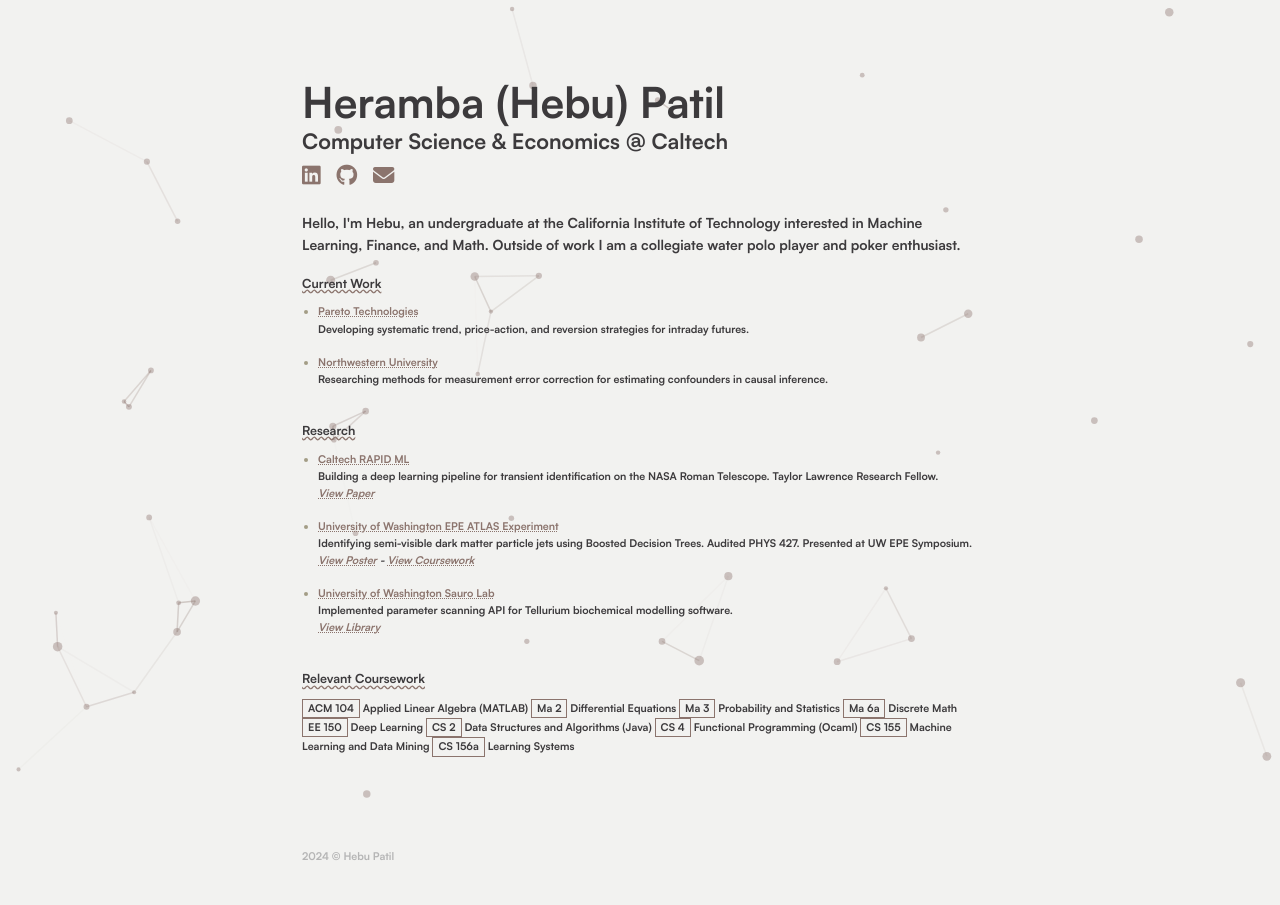
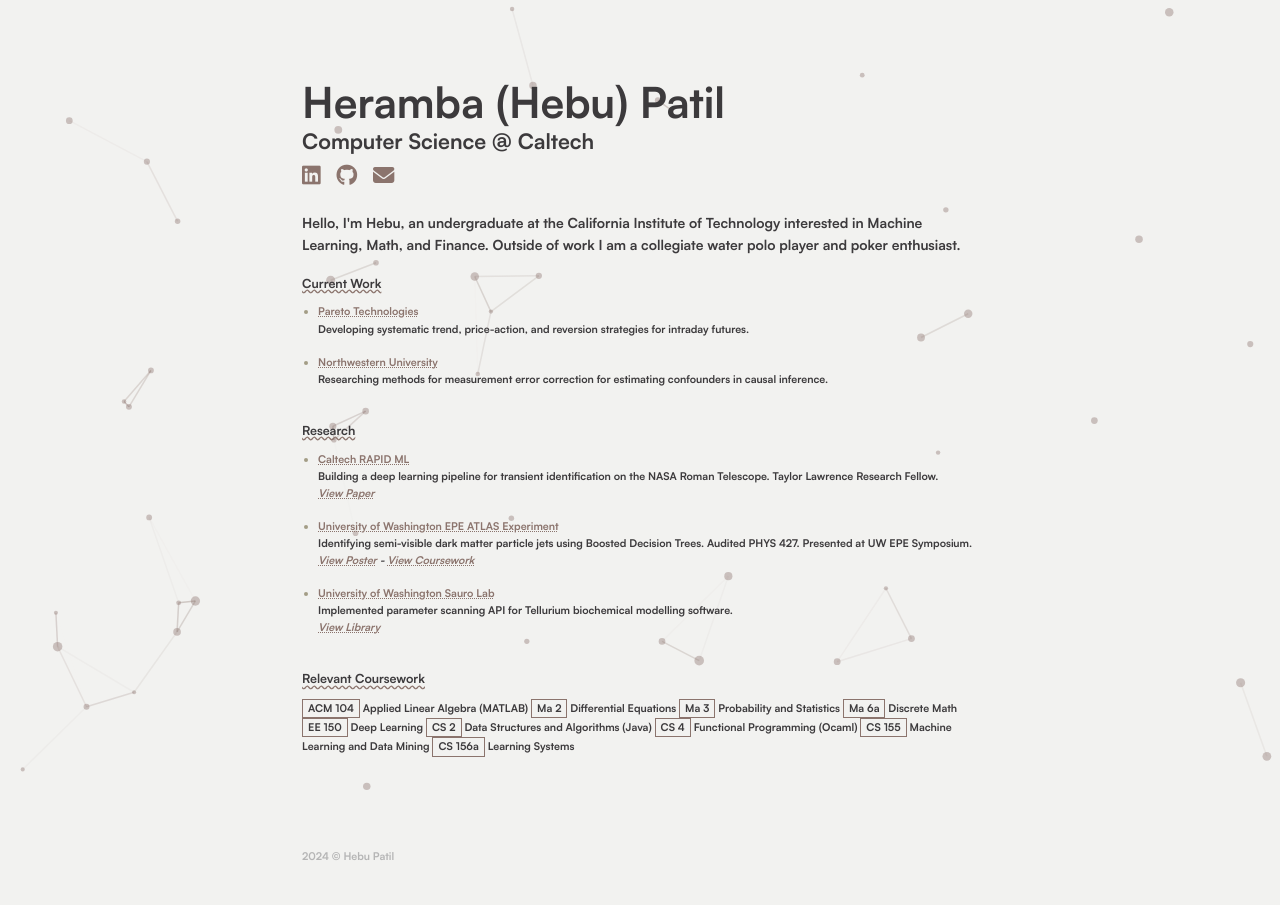
Before and after one commit to HebuPatil/me, a website: page index.html in a window 1280 px wide. Drawn offline with Linux system fonts and the light colour scheme.

Commit message:
remove double major,

```diff
--- a/index.html
+++ b/index.html
@@ -30,7 +30,7 @@
     <canvas id="particleCanvas"></canvas>
     <div class="container">
         <h1 class="float">Heramba (Hebu) Patil</h1>
-        <h2 class="float">Computer Science & Economics @ Caltech
+        <h2 class="float">Computer Science @ Caltech
         <strong>
             <div class=" social-icons">
                 <a href="https://www.linkedin.com/in/hebupatil/" target="_blank" class="float"><i class="fab fa-linkedin"></i></a>
@@ -42,7 +42,7 @@
         </h2>
         <div class="float">
         <section id="about">
-            Hello, I'm Hebu, an undergraduate at the California Institute of Technology interested in Machine Learning, Finance, and Math. Outside of work I am a collegiate water polo player and poker enthusiast.
+            Hello, I'm Hebu, an undergraduate at the California Institute of Technology interested in Machine Learning, Math, and Finance. Outside of work I am a collegiate water polo player and poker enthusiast.
 
         <br>
         </section>
@@ -87,6 +87,17 @@
 
         </section>
 
+        <!--<section id="experience">
+            <br>
+            <h3 class="float">Assorted Projects</h3>
+            <ul class="colored-bullets float">
+                <li>
+                    <h4><a href="https://drive.google.com/file/d/1QKiK8P3Ca-xTzLWJ1LkftGRQ6ilWa0CF/view?usp=sharing" target="_blank">P72 Case Competition Submission</a></h4>
+                </li>
+              </ul>
+
+        </section>-->
+
         <section class="float" id="coursework">
             <br>
             <h3>Relevant Coursework</h3>
@@ -126,12 +137,6 @@
     </script>
    <script>
 
-    // Existing mouse move event listener
-    document.addEventListener('mousemove', function(e) {
-        // ... (keep your existing code here)
-    });
-
-    // Particle system
     const canvas = document.getElementById('particleCanvas');
     const ctx = canvas.getContext('2d');
 
@@ -157,8 +162,22 @@
             this.x += this.speedX;
             this.y += this.speedY;
 
-            if (this.x < 0 || this.x > canvas.width) this.speedX *= -1;
-            if (this.y < 0 || this.y > canvas.height) this.speedY *= -1;
+            if (this.x - this.size < 0) {
+                this.x = this.size;
+                this.speedX = Math.abs(this.speedX);
+            } else if (this.x + this.size > canvas.width) {
+                this.x = canvas.width - this.size;
+                this.speedX = -Math.abs(this.speedX);
+            }
+
+            // Bounce off top and bottom edges
+            if (this.y - this.size < 0) {
+                this.y = this.size;
+                this.speedY = Math.abs(this.speedY);
+            } else if (this.y + this.size > canvas.height) {
+                this.y = canvas.height - this.size;
+                this.speedY = -Math.abs(this.speedY);
+            }
         }
 
         draw() {
--- a/styles.css
+++ b/styles.css
@@ -2,6 +2,28 @@
     margin: 0;
     padding: 0;
     box-sizing: border-box;
+}
+
+html, body {
+    margin: 0;
+    padding: 0; /* prevents scroll bars */
+  }
+  canvas {
+    display: block;
+  }
+
+::-webkit-scrollbar {
+    width: 10px;
+
+
+}
+::-webkit-scrollbar-thumb:hover {
+    background: #A39D86;
+  }
+
+::-webkit-scrollbar-thumb {
+    background: #8B746D;
+    border-radius: 8px;
 }
 
 @font-face {
```
